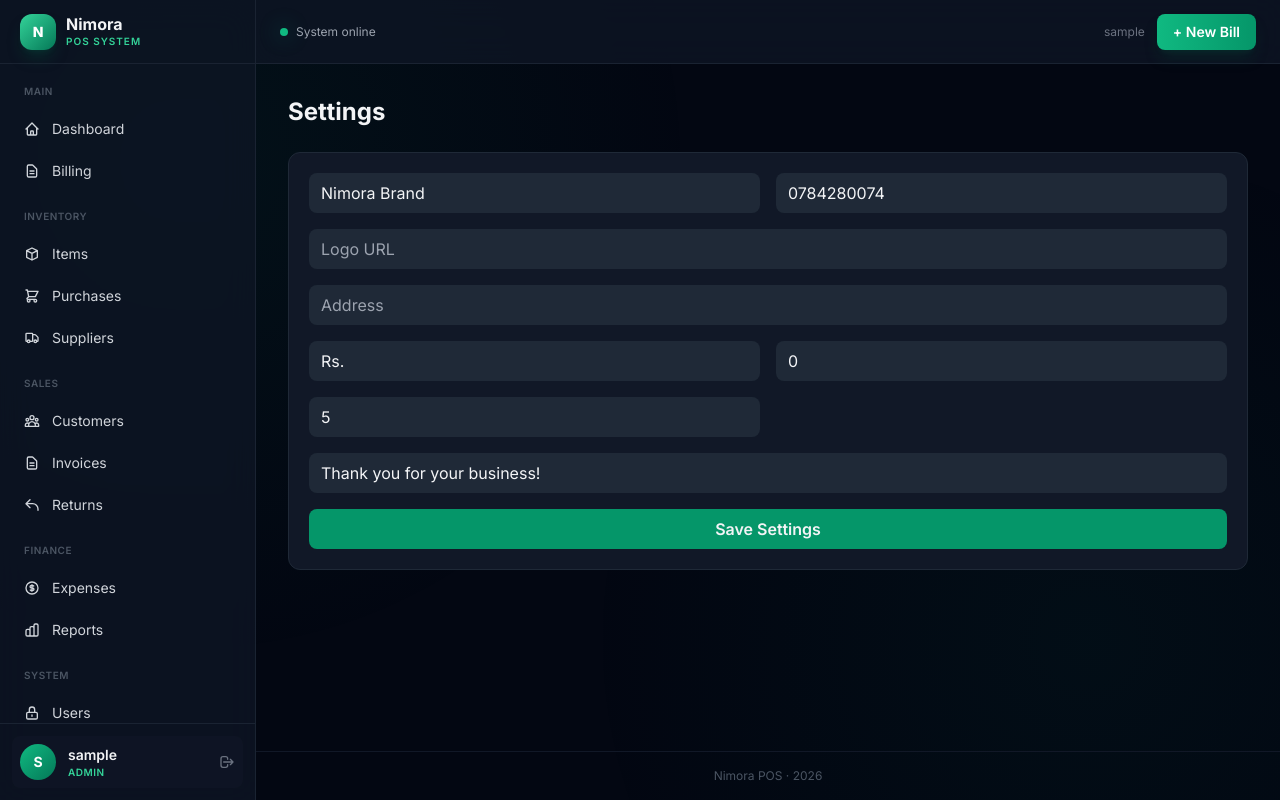
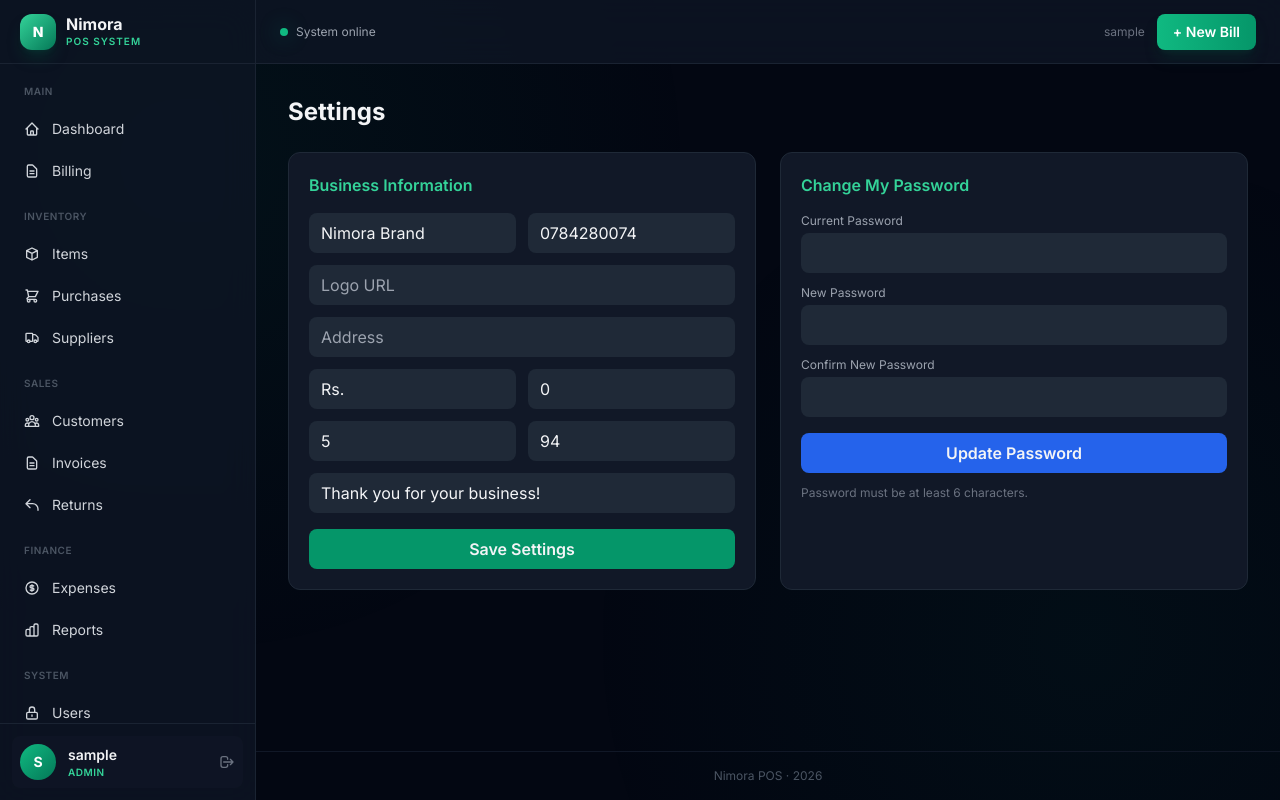
Before and after one commit to nimsara-web/Nimora-pos, a Flask app: page /settings in a window 1280 px wide. Run offline with Flask 3, Linux system fonts and the light colour scheme; the visitor is signed in with stand-in values (Sample User, id 1); data that the repository does not hold is empty; some libraries are stand-ins or nearby versions.

Commit message:
Update settings.html

```diff
--- a/templates/settings.html
+++ b/templates/settings.html
@@ -2,7 +2,12 @@
 {% block content %}
 <h2 class="text-2xl font-bold mb-6 fade-in">Settings</h2>
 
-<form method="POST" action="/settings" class="bg-gray-900 rounded-xl p-5 grid grid-cols-1 md:grid-cols-2 gap-4 border border-gray-800 fade-in">
+<div class="grid grid-cols-1 lg:grid-cols-2 gap-6">
+
+    <!-- Business Settings -->
+    <form method="POST" action="/settings" class="bg-gray-900 rounded-xl p-5 border border-gray-800 fade-in">
+        <h3 class="font-semibold mb-4 text-brand-400">Business Information</h3>
+        <div class="grid grid-cols-1 md:grid-cols-2 gap-3">
             <input name="business_name" value="{{ settings.business_name }}" placeholder="Business name" class="bg-gray-800 rounded-lg px-3 py-2">
             <input name="phone" value="{{ settings.phone }}" placeholder="Phone" class="bg-gray-800 rounded-lg px-3 py-2">
             <input name="logo_url" value="{{ settings.logo_url }}" placeholder="Logo URL" class="bg-gray-800 rounded-lg px-3 py-2 md:col-span-2">
@@ -10,7 +15,32 @@
             <input name="currency" value="{{ settings.currency }}" placeholder="Currency symbol" class="bg-gray-800 rounded-lg px-3 py-2">
             <input name="tax_rate" type="number" step="0.01" value="{{ settings.tax_rate }}" placeholder="Default tax %" class="bg-gray-800 rounded-lg px-3 py-2">
             <input name="low_stock_threshold" type="number" value="{{ settings.low_stock_threshold }}" placeholder="Low stock threshold" class="bg-gray-800 rounded-lg px-3 py-2">
+            <input name="whatsapp_country" value="{{ settings.whatsapp_country }}" placeholder="WhatsApp country code (e.g. 94)" class="bg-gray-800 rounded-lg px-3 py-2">
             <input name="footer_note" value="{{ settings.footer_note }}" placeholder="Invoice footer note" class="bg-gray-800 rounded-lg px-3 py-2 md:col-span-2">
-    <button type="submit" class="bg-emerald-600 hover:bg-emerald-500 transition rounded-lg px-4 py-2 font-semibold md:col-span-2">Save Settings</button>
+        </div>
+        <button type="submit" class="mt-4 w-full bg-emerald-600 hover:bg-emerald-500 transition rounded-lg px-4 py-2 font-semibold">Save Settings</button>
     </form>
+
+    <!-- Change Password -->
+    <form method="POST" action="/change-password" class="bg-gray-900 rounded-xl p-5 border border-gray-800 fade-in">
+        <h3 class="font-semibold mb-4 text-brand-400">Change My Password</h3>
+        <div class="space-y-3">
+            <div>
+                <label class="text-xs text-gray-400 mb-1 block">Current Password</label>
+                <input name="current_password" type="password" required class="w-full bg-gray-800 rounded-lg px-3 py-2">
+            </div>
+            <div>
+                <label class="text-xs text-gray-400 mb-1 block">New Password</label>
+                <input name="new_password" type="password" required minlength="6" class="w-full bg-gray-800 rounded-lg px-3 py-2">
+            </div>
+            <div>
+                <label class="text-xs text-gray-400 mb-1 block">Confirm New Password</label>
+                <input name="confirm_password" type="password" required minlength="6" class="w-full bg-gray-800 rounded-lg px-3 py-2">
+            </div>
+        </div>
+        <button type="submit" class="mt-4 w-full bg-blue-600 hover:bg-blue-500 transition rounded-lg px-4 py-2 font-semibold">Update Password</button>
+        <p class="text-xs text-gray-500 mt-3">Password must be at least 6 characters.</p>
+    </form>
+
+</div>
 {% endblock %}
```
Lines whose indentation alone changed are shown as unchanged.
